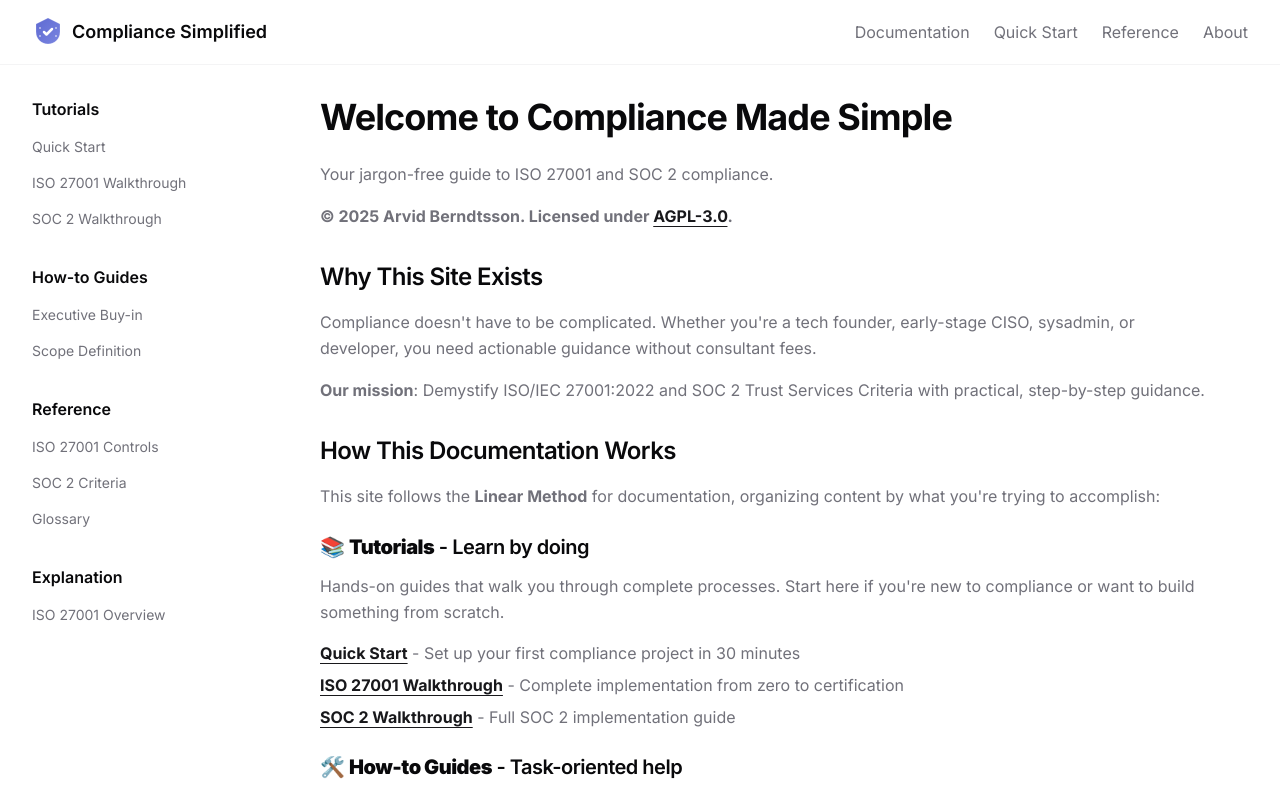
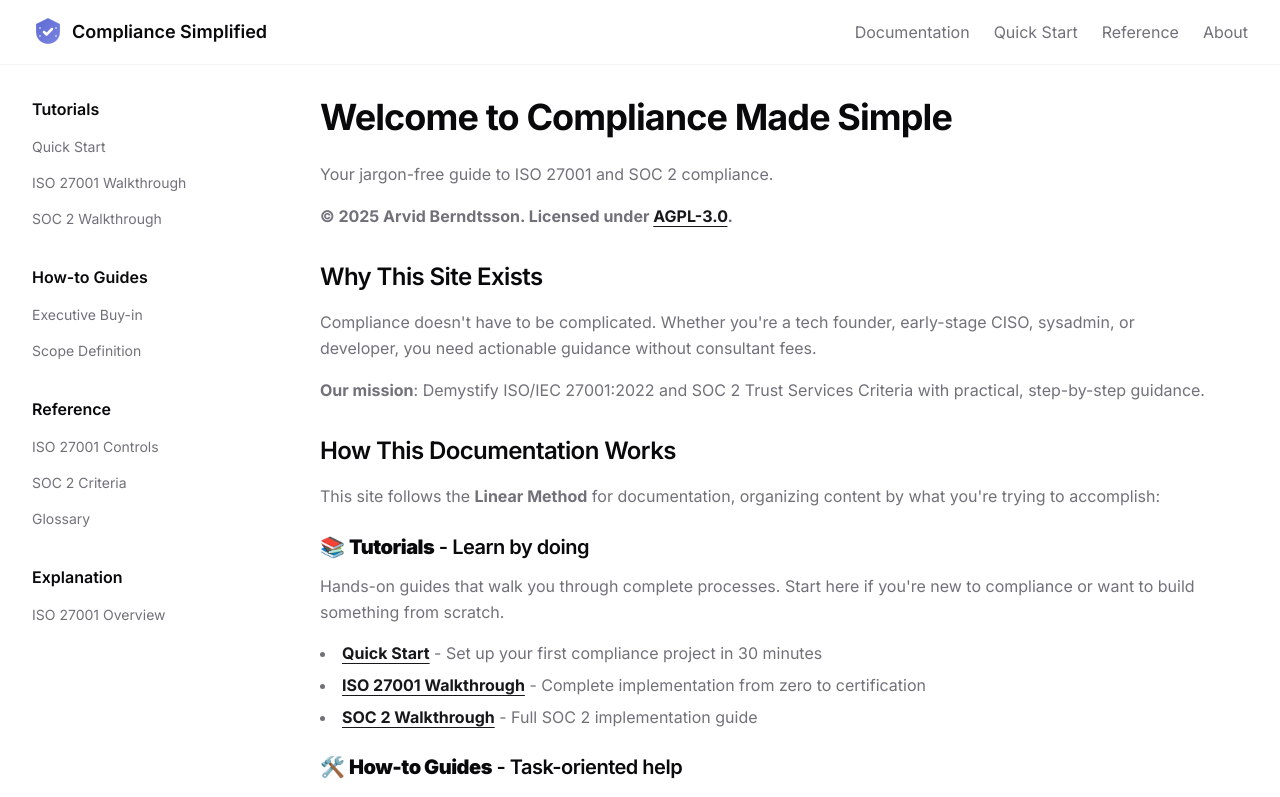
Before and after one commit to arvid-berndtsson/compliance-simplified, a Next.js app: page /docs/intro in a window 1280 px wide. Shown: the top 797 px of the page. Built offline with nearby package versions, Linux system fonts and the light colour scheme.

Commit message:
fix: incorrect display of bullet list in docs

```diff
--- a/src/css/globals.css
+++ b/src/css/globals.css
@@ -89,7 +89,11 @@
   }
 
   .prose ul {
-    @apply space-y-2 mb-4;
+    @apply space-y-2 mb-4 list-disc list-inside;
+  }
+
+  .prose ol {
+    @apply space-y-2 mb-4 list-decimal list-inside;
   }
 
   .prose li {
```
